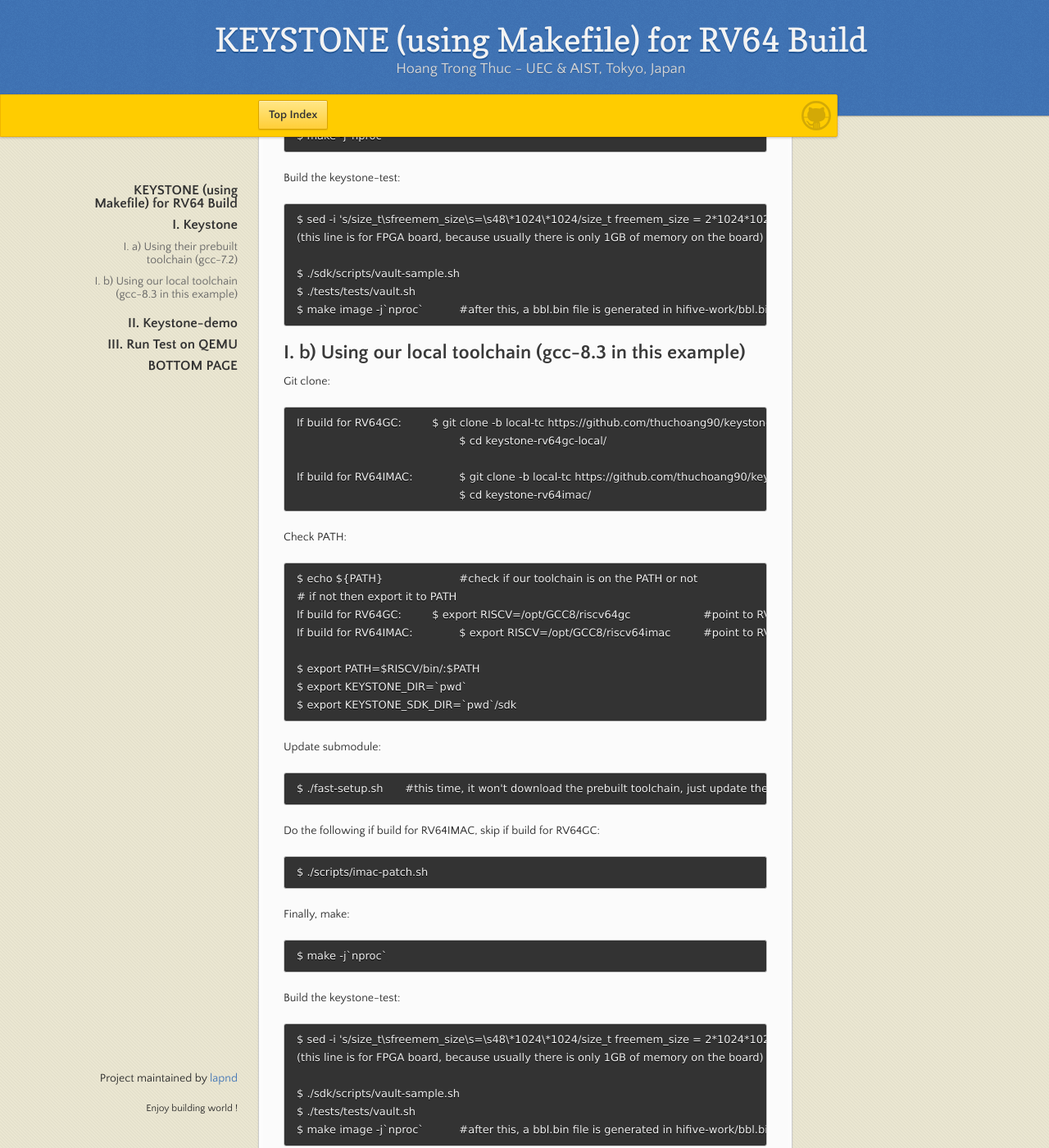
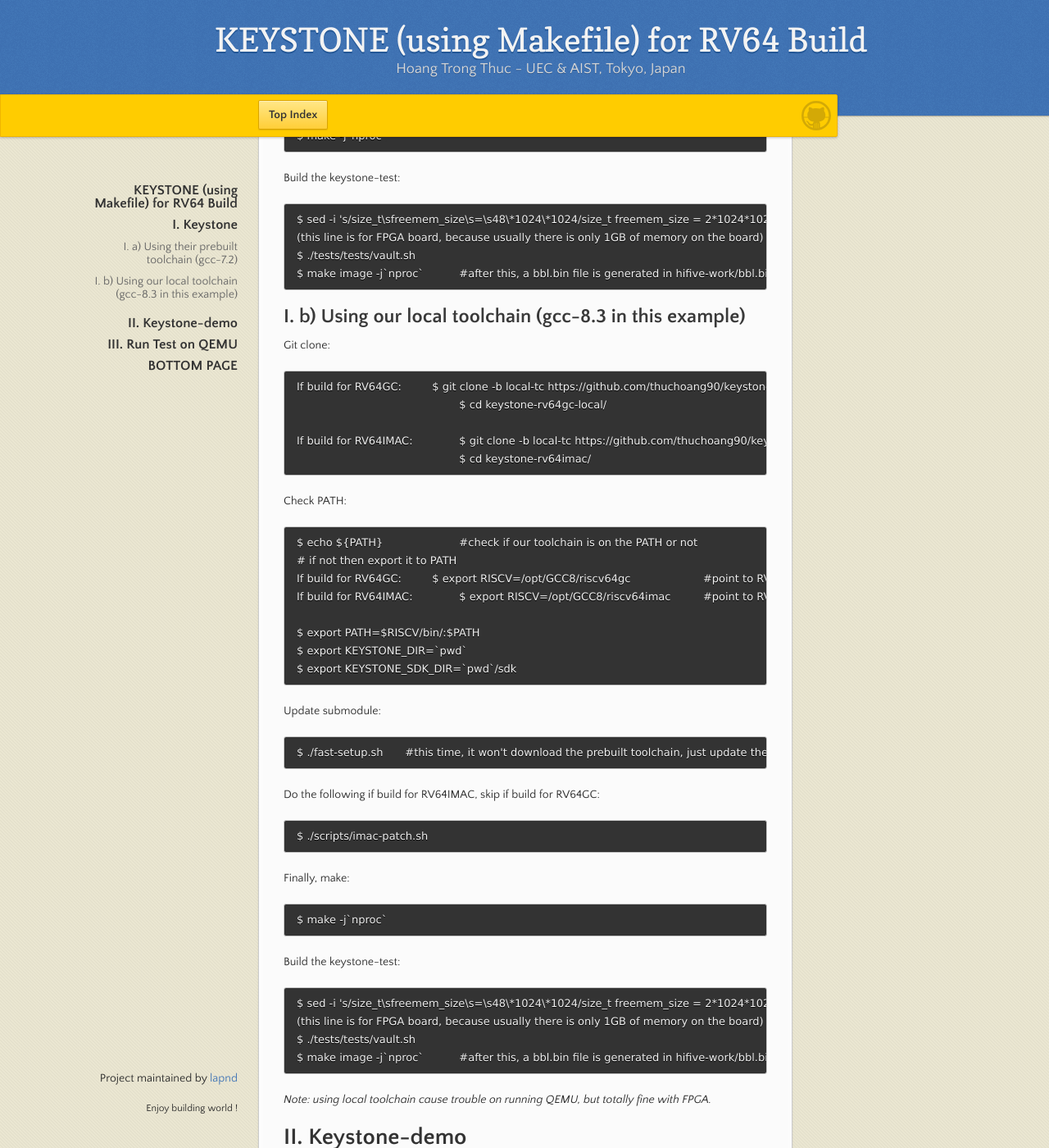
Before and after one commit to lapnd/httdes.github.io, a Jekyll site: the page built from keystone-makefile-64.md, in a window 1280 px wide and 1400 px high, scrolled down 666 px. Shown: the whole window at 82% size. Built offline with Jekyll 4.4.1, drawn with Linux system fonts in a browser that asks for light colours; our own code applies the rules of GitHub Pages for plain Markdown files.

Commit message:
Update keystone-makefile-64.md

````diff
--- a/keystone-makefile-64.md
+++ b/keystone-makefile-64.md
@@ -37,8 +37,6 @@ Build the keystone-test:
 ```
 $ sed -i 's/size_t\sfreemem_size\s=\s48\*1024\*1024/size_t freemem_size = 2*1024*1024/g' ./tests/tests/test-runner.cpp
 (this line is for FPGA board, because usually there is only 1GB of memory on the board)
-
-$ ./sdk/scripts/vault-sample.sh
 $ ./tests/tests/vault.sh
 $ make image -j`nproc`		#after this, a bbl.bin file is generated in hifive-work/bbl.bin
 ```
@@ -85,8 +83,6 @@ Build the keystone-test:
 ```
 $ sed -i 's/size_t\sfreemem_size\s=\s48\*1024\*1024/size_t freemem_size = 2*1024*1024/g' ./tests/tests/test-runner.cpp
 (this line is for FPGA board, because usually there is only 1GB of memory on the board)
-
-$ ./sdk/scripts/vault-sample.sh
 $ ./tests/tests/vault.sh
 $ make image -j`nproc`		#after this, a bbl.bin file is generated in hifive-work/bbl.bin
 ```
````
